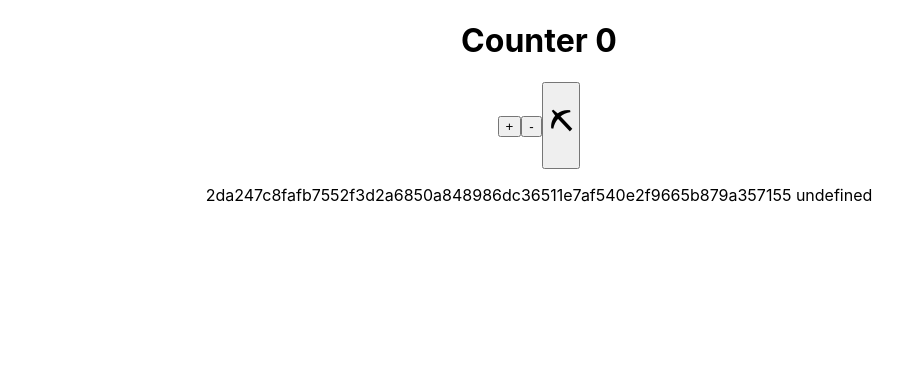
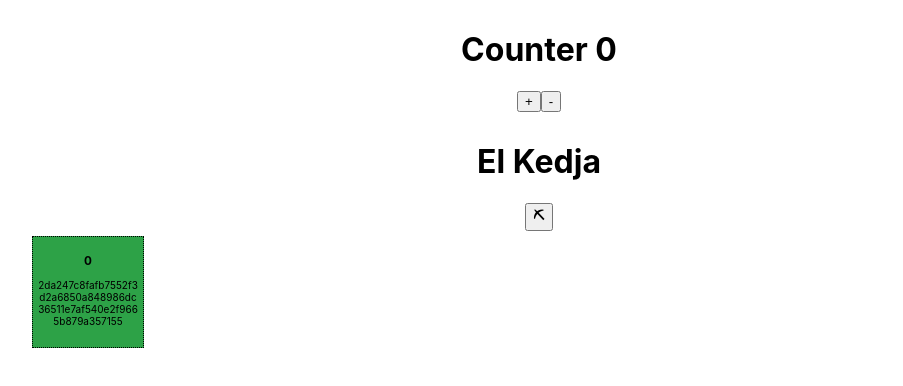
Before and after one commit to nilsalm/rebloc, a React (Create React App) app: page / in a window 1280 px wide. Shown: the top 386 px of the page, without its empty margins (101-1004 px from the left). Built offline with nearby package versions, Linux system fonts and the light colour scheme.

Commit message:
💄  showing chain dynamically

```diff
--- a/src/App.css
+++ b/src/App.css
@@ -36,3 +36,29 @@
     transform: rotate(360deg);
   }
 }
+
+.chain-wrapper {
+  width: 80%;
+  margin-left: auto;
+  margin-right: auto;
+}
+
+.chain {
+  justify-content: flex-start;
+  /* width: 80%; */
+  display: flex;
+  flex-direction: row;
+  flex-wrap: wrap;
+}
+
+.block {
+  padding: 5px;
+  margin: 5px;
+  border: black;
+  border-width: 1px;
+  border-style: dotted;
+  width: 100px;
+  height: 100px;
+  font-size: x-small;
+  word-wrap: break-word;
+}
--- a/src/App.js
+++ b/src/App.js
@@ -20,7 +20,16 @@ function App() {
 
   const blockText = (b, idx) => {
     // let myDate = new Date(b.timestamp * 1000); // jag lämnar det ifall vi vill visa datum
-    return <p key={`${idx}`}>{`${b.hash} ${b.data.cnt}`}</p>;
+    const color = `#${b.hash.substring(0, 6)}`;
+    console.log(color);
+    const block = (
+      <div className="block" key={`${idx}`} style={{ background: color }}>
+        <h3>{`${b.index}`}</h3>
+        <p>{`${b.hash}`}</p>
+      </div>
+    );
+
+    return block;
   };
   const showChain = () => {
     return chain.map((block, idx) => blockText(block, idx));
@@ -28,20 +37,29 @@ function App() {
 
   return (
     <div className="App">
+      <div style={{ margin: 30 }}>
         <h1>Counter {counter}</h1>
         <button onClick={() => dispatch(increment())}>+</button>
         <button onClick={() => dispatch(decrement())}>-</button>
+      </div>
+
+      <div>
+        <h1>El Kedja</h1>
+
         <button
           onClick={() =>
             dispatch(addBlockAction({ data: "lalal", cnt: counter }))
           }
         >
-        <h1>⛏</h1>
+          <strong>⛏</strong>
         </button>
-      <div>
+        <div className="chain-wrapper">
+          <div className="chain">
             <>{showChain()}</>
           </div>
+        </div>
         {/* <h2>{chain[counter].hash}</h2> */}
+      </div>
     </div>
   );
 }
```
Lines whose indentation alone changed are shown as unchanged.
